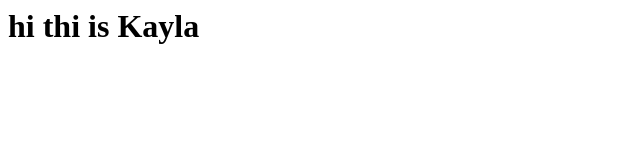
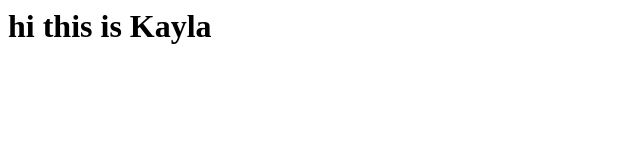
Before and after one commit to Kbaylor6/JenkinsRepo, a plain HTML site: page index.html in a window 1280 px wide. Shown: the whole page, without its empty margins (0-640 px from the left). Drawn offline with Linux system fonts and the light colour scheme.

Commit message:
second commit

```diff
--- a/index.html
+++ b/index.html
@@ -1 +1 @@
-<h1>hi thi is Kayla<h1>
+<h1>hi this is Kayla<h1>
```
